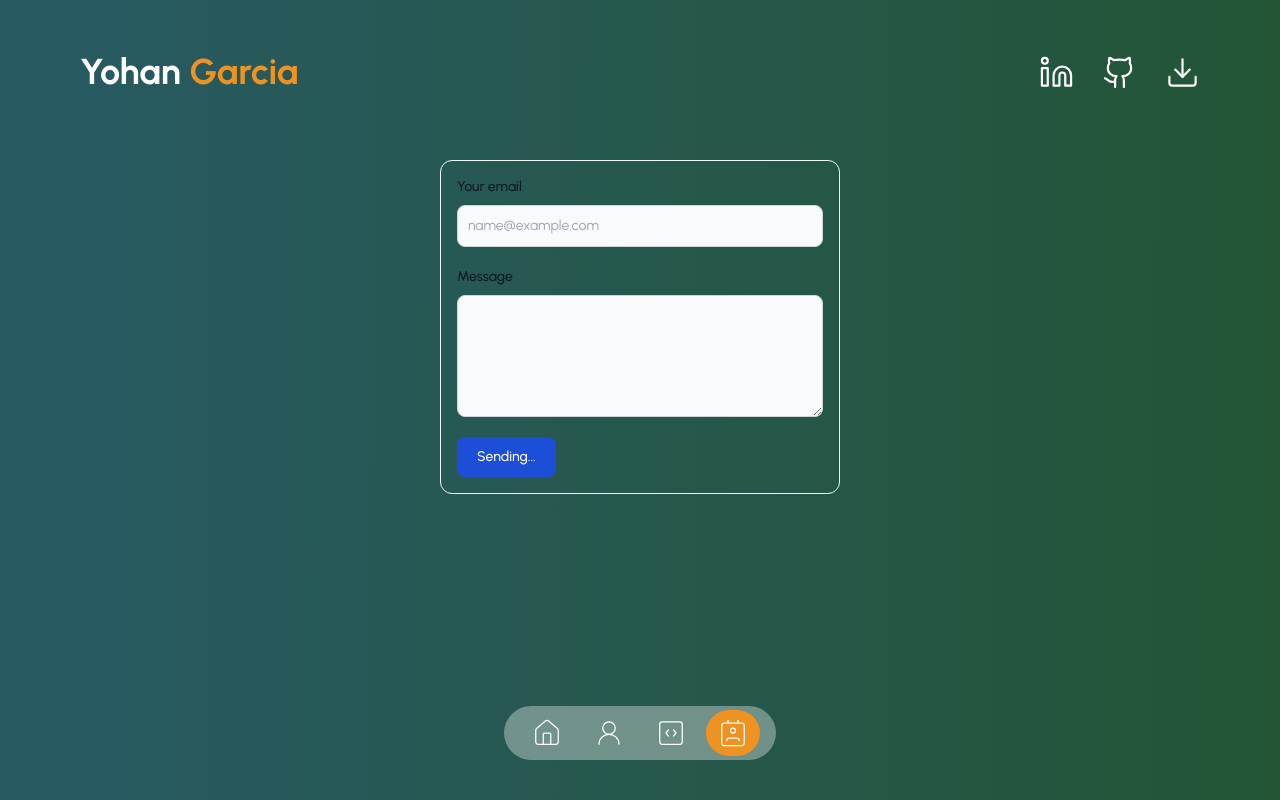
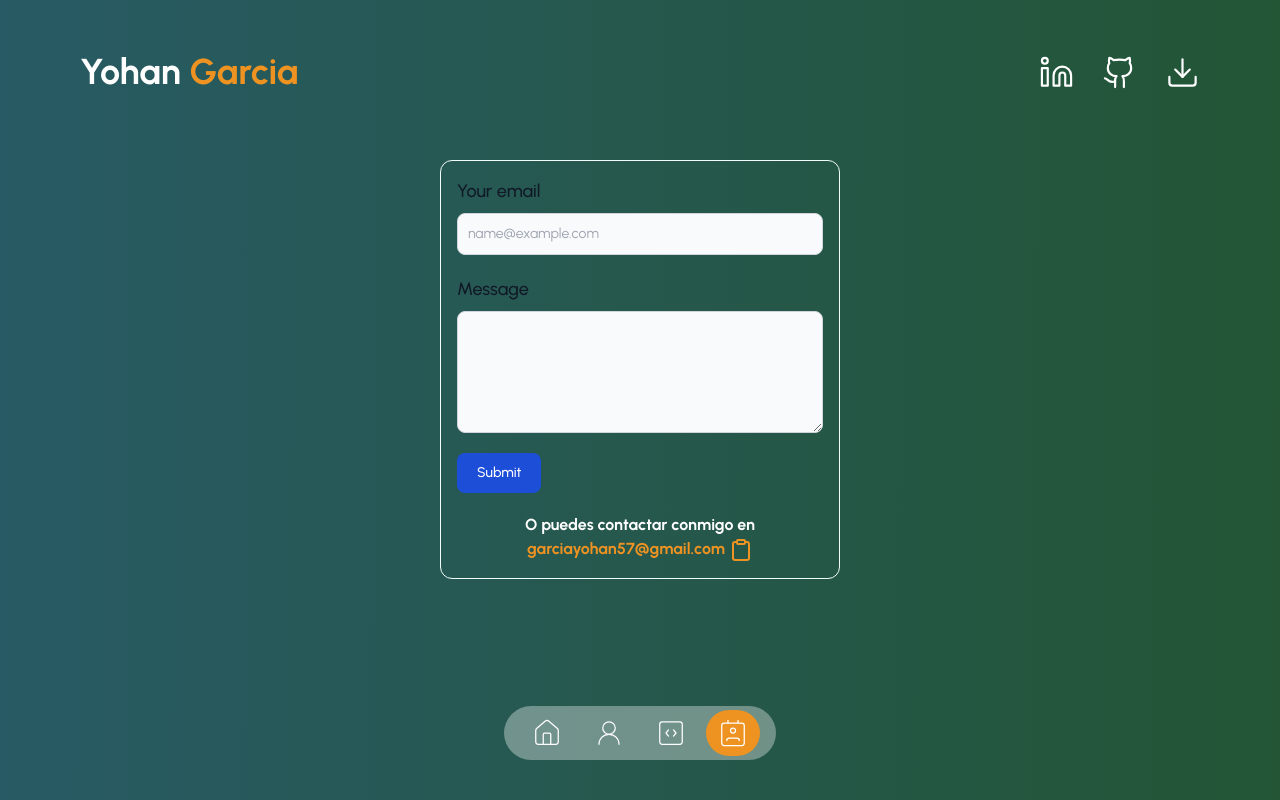
Before and after one commit to Yohaan2/landing-page-porfolio, a Next.js app: page /contact in a window 1280 px wide. Built offline with nearby package versions, Linux system fonts and the light colour scheme.

Commit message:
add email to copy

```diff
--- a/components/formContact.tsx
+++ b/components/formContact.tsx
@@ -2,17 +2,26 @@
 import React, { useState } from 'react'
 import axios from 'axios'
 import toast, {Toaster} from 'react-hot-toast'
+import { CopyToClipboard } from 'react-copy-to-clipboard';
+import { Clipboard } from 'lucide-react';
+
+const status = {
+  INIT: 'INIT',
+  SENDING: 'SENDING',
+  SUCCESS: 'SUCCESS',
+  ERROR: 'ERROR'
+}
 
 const FormContact = () => {
   const [data, setData] = useState({
     email: '',
     message: ''
   })
-  const [progress, setProgress] = useState(true)
+  const [progress, setProgress] = useState(status.INIT)
 
   const handleSubmit = async (e: Record<string, any>) => {
     e.preventDefault()
-    setProgress(true)
+    setProgress(status.SENDING)
     const template = {
       service_id: 'service_nebf02h',
       template_id: 'template_779jmhk',
@@ -28,7 +37,7 @@ const FormContact = () => {
       const response = await axios.post('https://api.emailjs.com/api/v1.0/email/send', template)
 
       if(response.status === 200) {
-        setProgress(false)
+        setProgress(status.SUCCESS)
         toast.success('Thanks for your time!')
       }
 
@@ -43,29 +52,39 @@ const FormContact = () => {
       [e.target.name]: e.target.value
     })
     if(data.email && data.message){
-      setProgress(false)
+      setProgress(status.ERROR)
     }
   }
 
   return (
+    <>
     <div className='flex justify-center'>
       <Toaster />
       <form className='w-[400px] p-4 border border-teal-50 rounded-xl' onSubmit={handleSubmit}>
         <div className="mb-5">
-          <label className="block mb-2 text-sm font-medium text-gray-900 dark:text-white">Your email</label>
+          <label className="block mb-2 text-lg font-medium text-gray-900 dark:text-white">Your email</label>
           <input type="email" value={data.email} className="bg-gray-50 border border-gray-300 text-gray-900 text-sm rounded-lg focus:ring-blue-500 focus:border-blue-500 block w-full p-2.5 dark:bg-gray-700 dark:border-gray-600 dark:placeholder-gray-400 dark:text-white dark:focus:ring-blue-500 dark:focus:border-blue-500 outline-none" placeholder="name@example.com" name='email' onChange={handleChange} required />
         </div>
         <div className="mb-5">
-          <label className="block mb-2 text-sm font-medium text-gray-900 dark:text-white">Message</label>
+          <label className="block mb-2 text-lg font-medium text-gray-900 dark:text-white">Message</label>
           <textarea name="message" value={data.message} cols={10} rows={5}
           className="bg-gray-50 border border-gray-300 text-gray-900 text-sm rounded-lg focus:ring-blue-500 focus:border-blue-500 block w-full p-2.5 dark:bg-gray-700 dark:border-gray-600 dark:placeholder-gray-400 dark:text-white dark:focus:ring-blue-500 dark:focus:border-blue-500 outline-none"
           onChange={handleChange}
           ></textarea>
         </div>
 
-        <button type="submit" className="text-white bg-blue-700 hover:bg-blue-800 focus:ring-4 focus:outline-none focus:ring-blue-300 font-medium rounded-lg text-sm w-full sm:w-auto px-5 py-2.5 text-center dark:bg-blue-600 dark:hover:bg-blue-700 dark:focus:ring-blue-800" disabled={progress}>{progress ? 'Sending...' : 'Submit'}</button>
+        <button type="submit" className={`text-white bg-blue-700  ${progress === status.INIT || progress === status.SENDING ? '': 'hover:bg-blue-800'} focus:ring-4 focus:outline-none focus:ring-blue-300 font-medium rounded-lg text-sm w-full sm:w-auto px-5 py-2.5 text-center`} disabled={ progress === status.INIT || progress === status.SENDING }>{progress === status.SENDING ? 'Sending...' : 'Submit'}</button>
+      <p className='text-center  font-bold mt-5'>O puedes contactar conmigo en {' '}
+      <CopyToClipboard text="garciayohan57@gmail.com" onCopy={() => toast.success('Copied to clipboard')}>
+          <span className='text-secondary cursor-pointer'>
+            garciayohan57@gmail.com
+            <Clipboard className='inline-block ml-1 text-secondary' />
+            </span>
+      </CopyToClipboard>
+      </p>
       </form>
       </div>
+      </>
   )
 }
 
--- a/package.json
+++ b/package.json
@@ -16,6 +16,7 @@
     "lucide-react": "^0.378.0",
     "next": "14.2.3",
     "react": "^18",
+    "react-copy-to-clipboard": "^5.1.0",
     "react-countup": "^6.5.3",
     "react-dom": "^18",
     "react-hot-toast": "^2.4.1",
@@ -24,6 +25,7 @@
   "devDependencies": {
     "@types/node": "^20",
     "@types/react": "^18",
+    "@types/react-copy-to-clipboard": "^5.0.7",
     "@types/react-dom": "^18",
     "eslint": "^8",
     "eslint-config-next": "14.2.3",
```
Also changed, not shown: hooks/copyToClipboard.ts (added), 1 other file (tests, documents, lock files or other folders).
